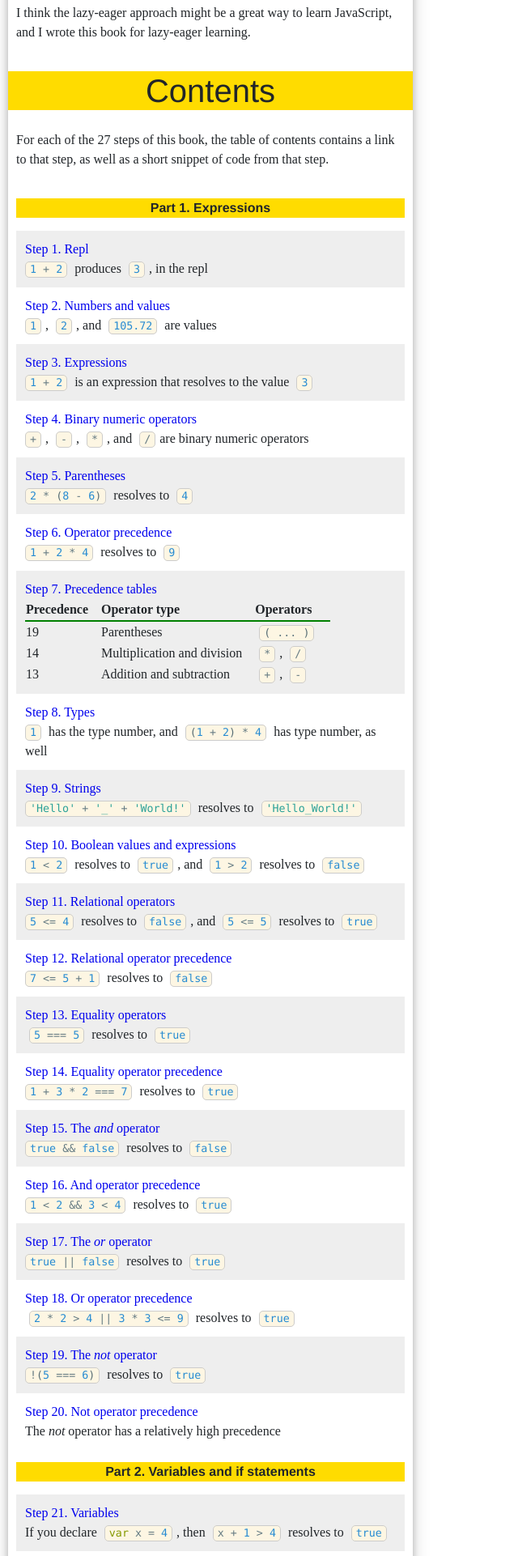
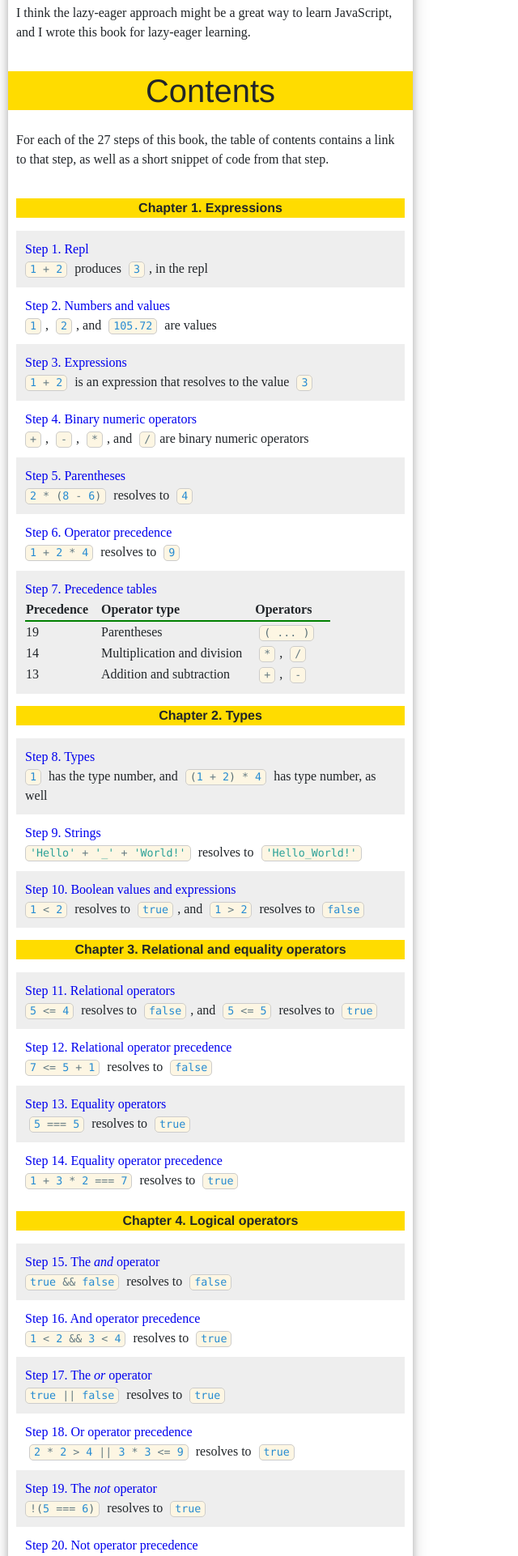
Before and after one commit to mikegagnon/js, a PHP site: page / in a window 1280 px wide. Shown: the part 1129-3051 px from the top of the page at 81% size, without its empty margins (0-640 px from the left). Run offline with PHP 8.4, Linux system fonts and the light colour scheme.

Commit message:
Chapters

```diff
--- a/index.php
+++ b/index.php
@@ -148,7 +148,7 @@ function partheader($title) {
 <script>
 SNIPPETS_TABLE = '#snippets-table-part-$n';
 
-$(SNIPPETS_TABLE_WRAPPER).append(`<p class='snippets-part-number'>Part $n. $title </p>`);
+$(SNIPPETS_TABLE_WRAPPER).append(`<p class='snippets-part-number'>Chapter $n. $title </p>`);
 
 $(SNIPPETS_TABLE_WRAPPER).append(`<div id='\${SNIPPETS_TABLE.substr(1)}' class='snippets-table'>
 </div>`);
@@ -556,6 +556,13 @@ stepheader('note-ptable', 'Precedence tables'); ?>
     </table>
 <? stepfooter(); ?>
 
+<?
+################################################################################
+partheader('Types'); ###########################################################
+################################################################################
+?>
+
+
 <? #############################################################################
 stepheader('note-types', 'Types'); ?>
 
@@ -638,6 +645,11 @@ substepheader('note-bool-exercises', 'Exercises'); ?>
     </ol>
 <? substepfooter() ?>
 
+<?
+################################################################################
+partheader('Relational and equality operators'); ###############################
+################################################################################
+?>
 
 
 
@@ -1023,6 +1035,13 @@ substepheader('note-eq-precedence-exercises', 'Exercises'); ?>
         <li>What happens if you execute <code class="language-javascript">(99 + 1) / 100 !== 1</code>?</li>
     </ol>
 <? substepfooter() ?>
+
+<?
+################################################################################
+partheader('Logical operators'); ###############################################
+################################################################################
+?>
+
 
 <? #############################################################################
 stepheader('note-and', 'The <i>and</i> operator'); ?>
@@ -1547,7 +1566,7 @@ stepheader('note-not-precedence', 'Not operator precedence'); ?>
 
 <?
 ################################################################################
-partheader('Variables and if statements'); #####################################
+partheader('Variables'); #######################################################
 ################################################################################
 ?>
 
@@ -1658,6 +1677,12 @@ stepheader('note-more-assignment-op', 'More about the assignment operator'); ?>
     The expression <code class="language-javascript">x = 99 + 1</code> resolves to <code class="language-javascript">100</code>
 <? stepfooter(); ?>
 
+<?
+################################################################################
+partheader('If statements'); ###################################################
+################################################################################
+?>
+
 <? #############################################################################
 stepheader('note-multiline', 'Multiline input'); ?>
     <p>The <i>multiline input</i> button will come in handy throughout the rest of this book. So, let&rsquo;s see how it works.
@@ -1708,6 +1733,12 @@ substepheader('note-y', ''); ?>
 noteheader('note-z'); ?>
 
 <? notefooter(); ?>
+
+<?
+################################################################################
+partheader(''); ################################################################
+################################################################################
+?>
 
 <?
 ################################################################################
```
